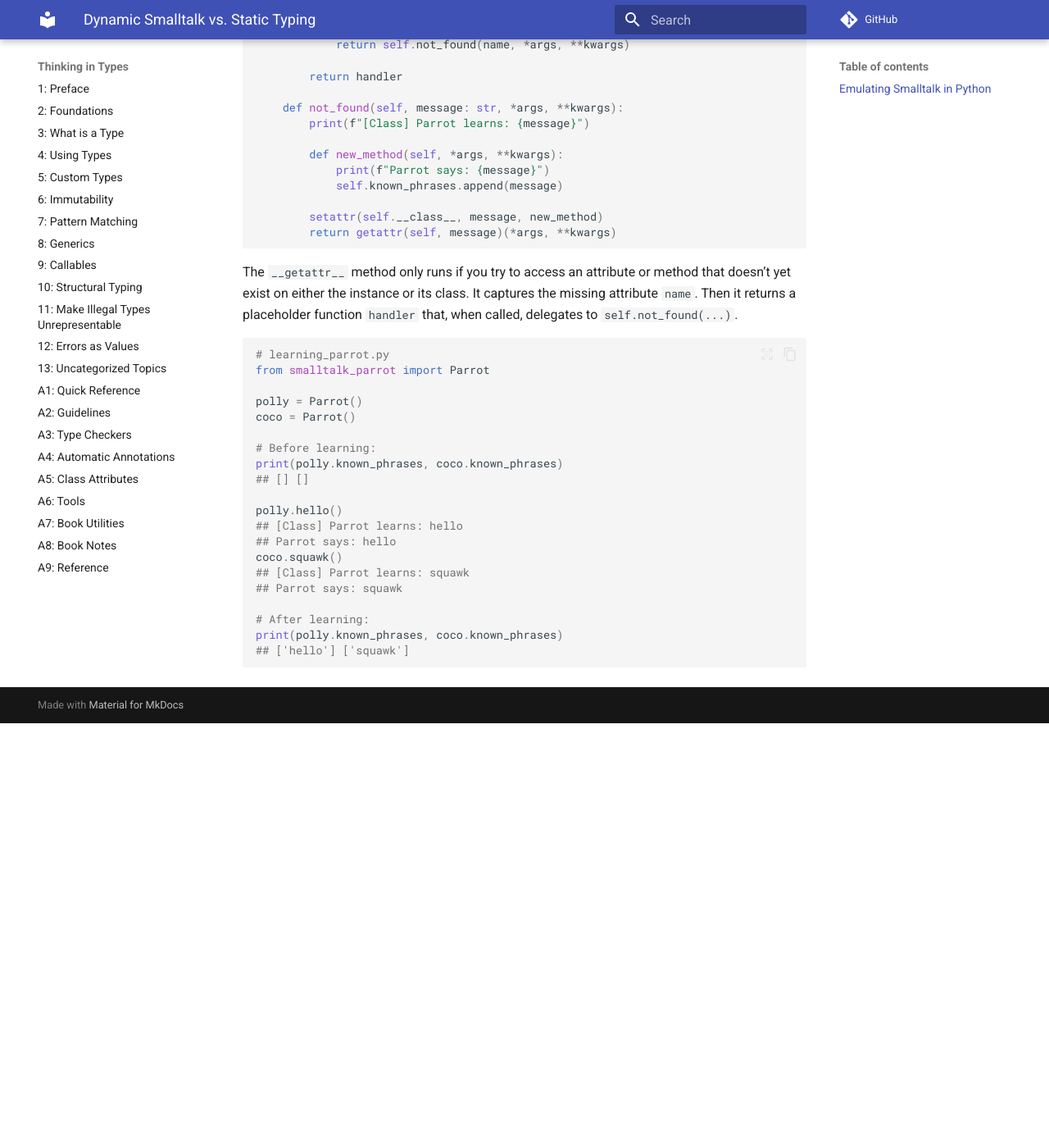
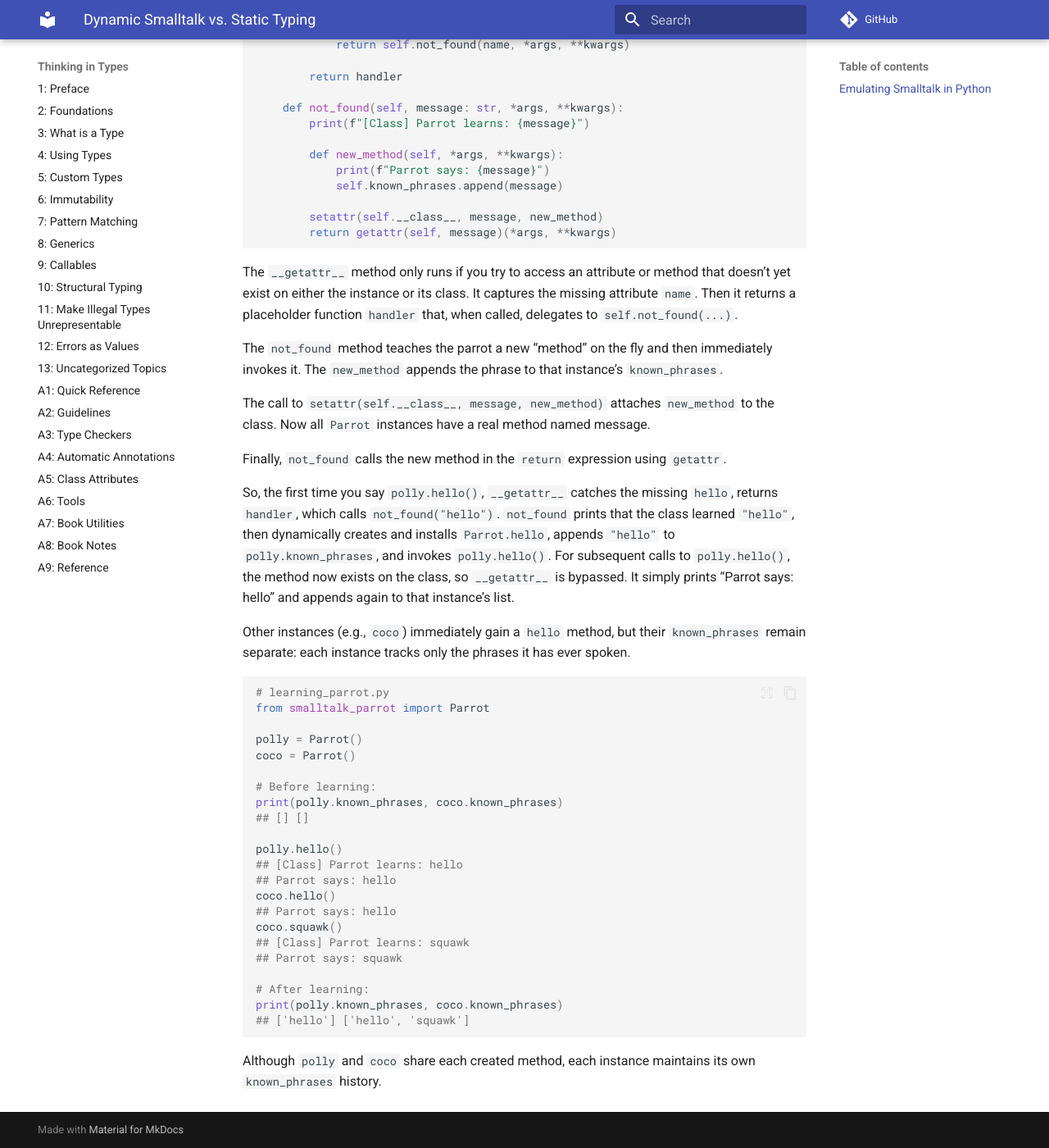
Before and after one commit to ThinkingInTypes/ThinkingInTypes.github.io, an MkDocs documentation site: the page built from Chapters/C02A_Smalltalk.md, in a window 1280 px wide and 1400 px high, scrolled down 2481 px. Shown: the whole window at 82% size. Built offline with MkDocs 1.6.1 and Material for MkDocs 9.7.7, drawn with Linux system fonts in a browser that asks for light colours; comment, search, counter and statistics services are not loaded; before the commit the page ends 3363 px from its top, so only the background shows below that.

Commit message:
Update C02A_Smalltalk.md

````diff
--- a/Chapters/C02A_Smalltalk.md
+++ b/Chapters/C02A_Smalltalk.md
@@ -119,6 +119,21 @@ The `__getattr__` method only runs if you try to access an attribute or method t
 It captures the missing attribute `name`.
 Then it returns a placeholder function `handler` that, when called, delegates to `self.not_found(...)`.
 
+The `not_found` method teaches the parrot a new “method” on the fly and then immediately invokes it.
+The `new_method` appends the phrase to that instance’s `known_phrases`.
+
+The call to `setattr(self.__class__, message, new_method)` attaches `new_method` to the class.
+Now all `Parrot` instances have a real method named message.
+
+Finally, `not_found` calls the new method in the `return` expression using `getattr`.
+
+So, the first time you say `polly.hello()`, `__getattr__` catches the missing `hello`, returns `handler`, which calls `not_found("hello")`.
+`not_found` prints that the class learned `"hello"`, then dynamically creates and installs `Parrot.hello`, appends `"hello"` to `polly.known_phrases`, and invokes `polly.hello()`.
+For subsequent calls to `polly.hello()`, the method now exists on the class, so `__getattr__` is bypassed.
+It simply prints “Parrot says: hello” and appends again to that instance’s list.
+
+Other instances (e.g., `coco`) immediately gain a `hello` method, but their `known_phrases` remain separate: each instance tracks only the phrases it has ever spoken.
+
 ```python
 # learning_parrot.py
 from smalltalk_parrot import Parrot
@@ -133,11 +148,15 @@ print(polly.known_phrases, coco.known_phrases)
 polly.hello()
 ## [Class] Parrot learns: hello
 ## Parrot says: hello
+coco.hello()
+## Parrot says: hello
 coco.squawk()
 ## [Class] Parrot learns: squawk
 ## Parrot says: squawk
 
 # After learning:
 print(polly.known_phrases, coco.known_phrases)
-## ['hello'] ['squawk']
+## ['hello'] ['hello', 'squawk']
 ```
+
+Although `polly` and `coco` share each created method, each instance maintains its own `known_phrases` history.
````
